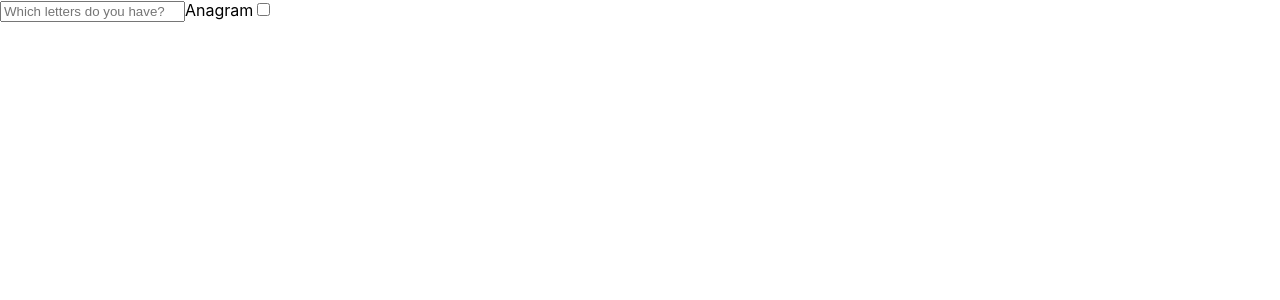
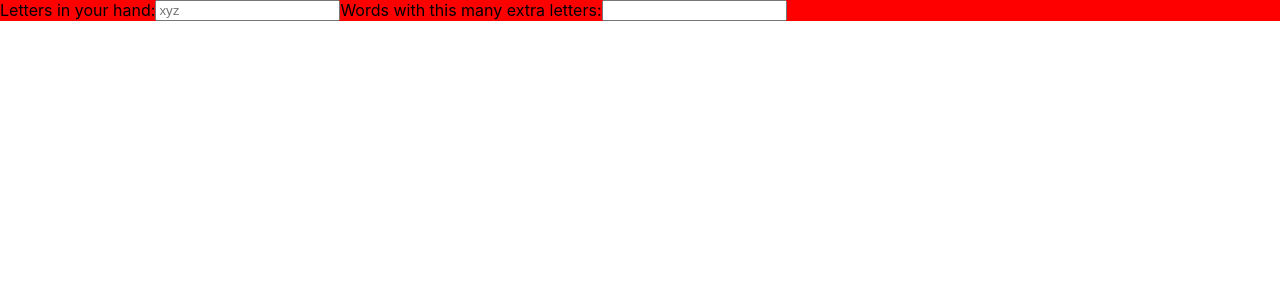
Before and after one commit to colinturner/scrabble-assist, a React (Create React App) app: page / in a window 1280 px wide. Shown: the top 300 px of the page. Built offline with nearby package versions, Linux system fonts and the light colour scheme.

Commit message:
feat/chore(AssistList/package.json): change Anagram option to lettersLonger + add styled-components

```diff
--- a/package.json
+++ b/package.json
@@ -10,9 +10,11 @@
     "@types/node": "^12.12.22",
     "@types/react": "^16.9.17",
     "@types/react-dom": "^16.9.4",
+    "@types/styled-components": "^4.4.1",
     "react": "^16.12.0",
     "react-dom": "^16.12.0",
     "react-scripts": "3.3.0",
+    "styled-components": "^4.4.1",
     "typescript": "^3.7.4"
   },
   "scripts": {
--- a/src/components/AssistList.tsx
+++ b/src/components/AssistList.tsx
@@ -1,25 +1,32 @@
 import React, { useState } from "react";
 import scrabbleAssist from "../tools/scrabbleAssist";
 import ENGLISH_WORDS from "../constants/englishWords";
+import styled from "styled-components";
+
+const Inputs = styled.div`
+  display: flex;
+  background: red;
+`;
 
 const AssistList = () => {
   const [letters, setLetters] = useState("");
-  const [anagram, setAnagram] = useState(false);
+  const [lettersLonger, setLettersLonger] = useState(NaN);
   return (
     <>
-      <div>
+      <Inputs>
+        <label>Letters in your hand:</label>
+        <input placeholder="xyz" onChange={e => setLetters(e.target.value)} />
+        <label>Words with this many extra letters:</label>
         <input
-          placeholder="Which letters do you have?"
-          onChange={e => setLetters(e.target.value)}
+          type="number"
+          onChange={e => setLettersLonger(parseInt(e.target.value))}
         />
-        <label>Anagram</label>
-        <input type="checkbox" onChange={() => setAnagram(!anagram)} />
-      </div>
+      </Inputs>
       <div style={{ whiteSpace: "pre-line", lineHeight: "30px" }}>
         {scrabbleAssist({
           letters: letters.split(""),
           words: ENGLISH_WORDS,
-          anagram
+          lettersLonger
         }).join("\r\n")}
       </div>
     </>
--- a/src/tools/scrabbleAssist.ts
+++ b/src/tools/scrabbleAssist.ts
@@ -1,7 +1,7 @@
 interface Props {
   letters: string[];
   words: string[];
-  anagram: boolean;
+  lettersLonger: number;
 }
 
 interface LettersAlreadyReviewed {
@@ -9,7 +9,7 @@ interface LettersAlreadyReviewed {
 }
 
 const scrabbleAssist = (props: Props) => {
-  const { letters, words, anagram } = props;
+  const { letters, words, lettersLonger } = props;
   /**
    * 1. Check for letters provided
    */
@@ -21,10 +21,13 @@ const scrabbleAssist = (props: Props) => {
    */
   return words.filter(word => {
     /**
-     * A. Check for Anagram option
+     * A. Check for lettersLonger option
      */
-    if (anagram) {
-      if (word.length !== letters.length || word === letters.join("")) {
+    if (lettersLonger || lettersLonger === 0) {
+      if (
+        word.length !== letters.length + lettersLonger ||
+        word === letters.join("")
+      ) {
         return false;
       }
     }
```
Also changed, not shown: 2 other files (tests, documents, lock files or other folders).
